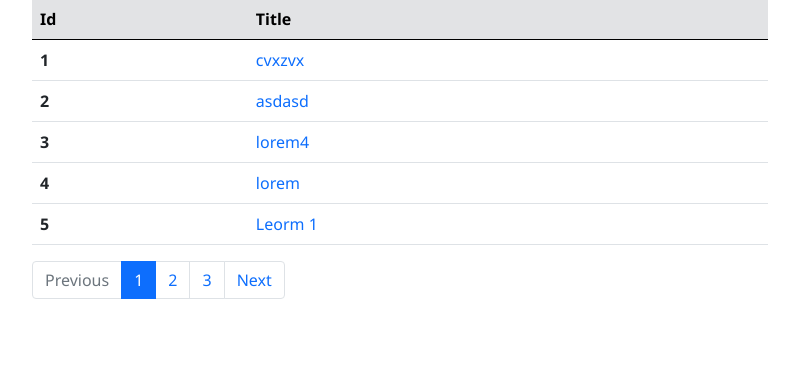
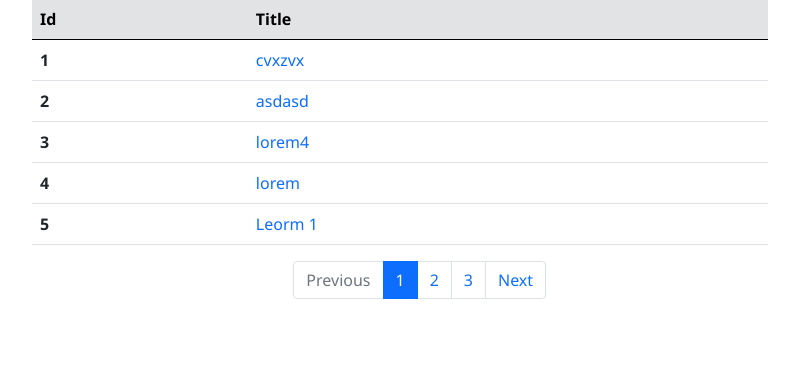
Before and after one commit to rajuraj8881/personal-blog-project, a PHP site: page /allpost.php in a window 1280 px wide. Shown: the part 97-468 px from the top of the page, without its empty margins (240-1039 px from the left). Run offline with PHP 8.4, Linux system fonts and the light colour scheme; a user stored in the database is signed in; data comes from the database, SQL or seed files in the repository; some libraries are stand-ins or nearby versions.

Commit message:
update pagination section design

```diff
--- a/src/allpost.php
+++ b/src/allpost.php
@@ -43,6 +43,10 @@
                         ?>
                     </tbody> <!--End table body -->
                 </table>
+                <div class="container">
+                    <div class="row">
+                        <div class="col-md-4"></div>
+                        <div class="col-md-4">
                             <nav aria-label="">
                                 <ul class="pagination">
                                     <li class="page-item disabled">
@@ -61,6 +65,9 @@
                         </div>
                     </div>
                 </div>
+            </div>
+        </div>
+    </div>
 
     <?php
         }else echo "<h1>Please login first.</h1>";
```
Lines whose indentation alone changed are shown as unchanged.
